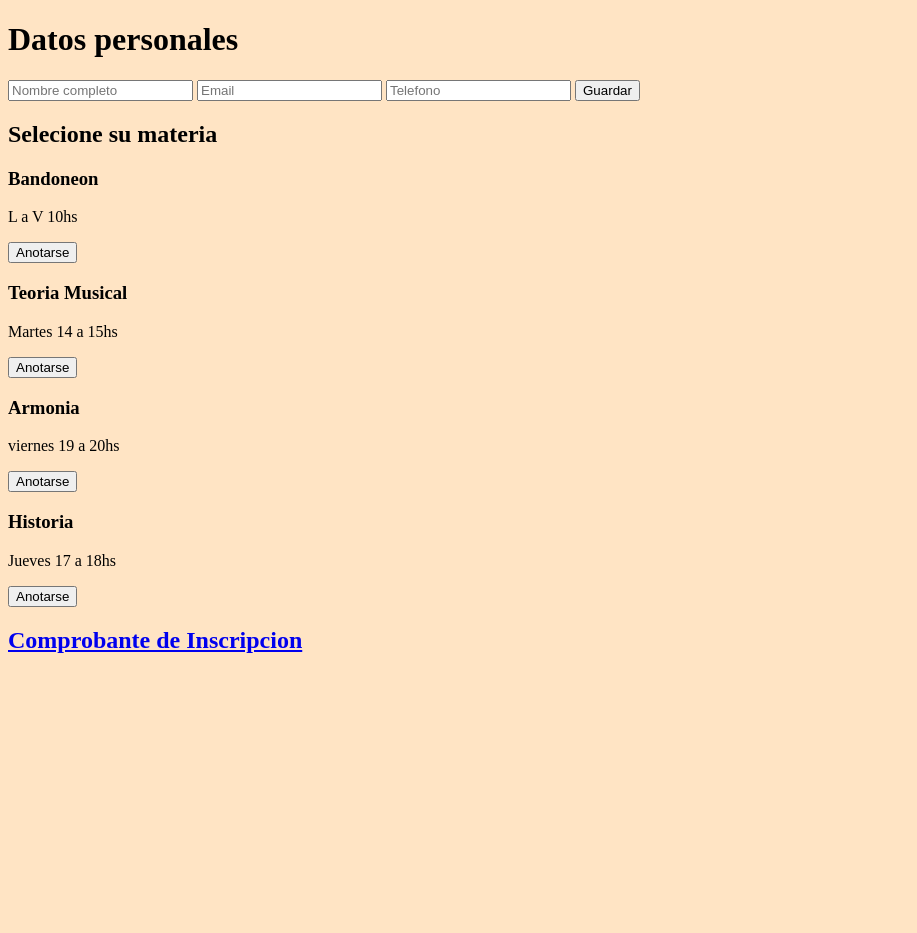
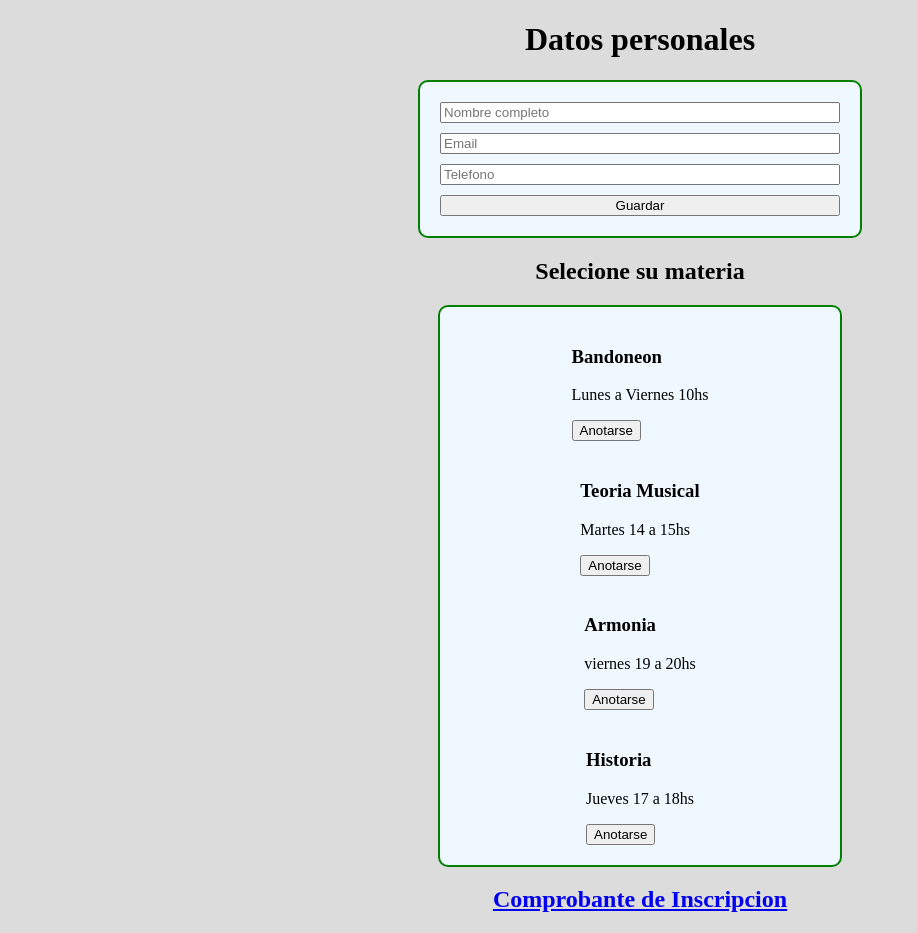
Before and after one commit to delaFuenteJM/finalCoderJs, a plain HTML site: page index.html in a window 1280 px wide. Shown: the whole page, without its empty margins (0-917 px from the left). Before the commit the page ends 800 px from the top, so only its background shows below. Drawn offline with Linux system fonts and the light colour scheme; some packages are replaced by stand-ins of ours; a script that the page names is missing.

Commit message:
Entrega final Coder JavaScript

```diff
--- a/js/main.js
+++ b/js/main.js
@@ -30,7 +30,7 @@ const clases=[
     {
         id: 1,
         materia: "Bandoneon",
-        horario: "L a V 10hs",
+        horario: "Lunes a Viernes 10hs",
     },
     {
         id: 2,
@@ -64,7 +64,7 @@ renderMaterias(clases)
 
 let clasesAnotadas = JSON.parse(localStorage.getItem("clasesAnotadas")) || [];
 
-
+//clicks y alerts
 function botonAgregarClases () {
 
     const addButton = document.querySelectorAll(".agregarMateria");
--- a/style/style.css
+++ b/style/style.css
@@ -1,3 +1,55 @@
 body{
-    background-color: bisque;
+    background-color: gainsboro;
 }
+h1{
+    text-align: center;
+}
+h2{
+    text-align: center;
+}
+
+#formDatos{
+    display: flex;
+    justify-content: center;
+    flex-direction: column;
+    padding: 20px;
+    gap: 10px;
+    border: 2px solid green;
+    border-radius: 10px;
+    max-width: 400px;
+    background-color: aliceblue ;
+    margin: 20px auto;
+}
+
+#listaMateria {
+    display: flex;
+    flex-direction: column;
+    flex-wrap: wrap;
+    align-items: center;
+    gap: 20px;
+    padding: 20px 0px;
+    border: 2px solid green;
+    border-radius: 10px;
+    background-color: aliceblue;
+    max-width: 400px;
+    margin: 0 auto
+}
+
+#listaConstancia {
+    display: flex;
+    flex-direction: column;
+    flex-wrap: wrap;
+    align-items: center;
+    gap: 20px;
+    padding: 20px 0px;
+    border: 2px solid green;
+    border-radius: 10px;
+    background-color: aliceblue;
+    max-width: 400px;
+    margin: 0 auto
+}
+
+#botonInicio{
+    display: block;
+    margin: 20px auto;
+}
```
Also changed, not shown: js/comprobante.js (+1 -16 lines), json/materias.json (added, +22 -0 lines), pages/comprobante.html (+1 -1 lines).
